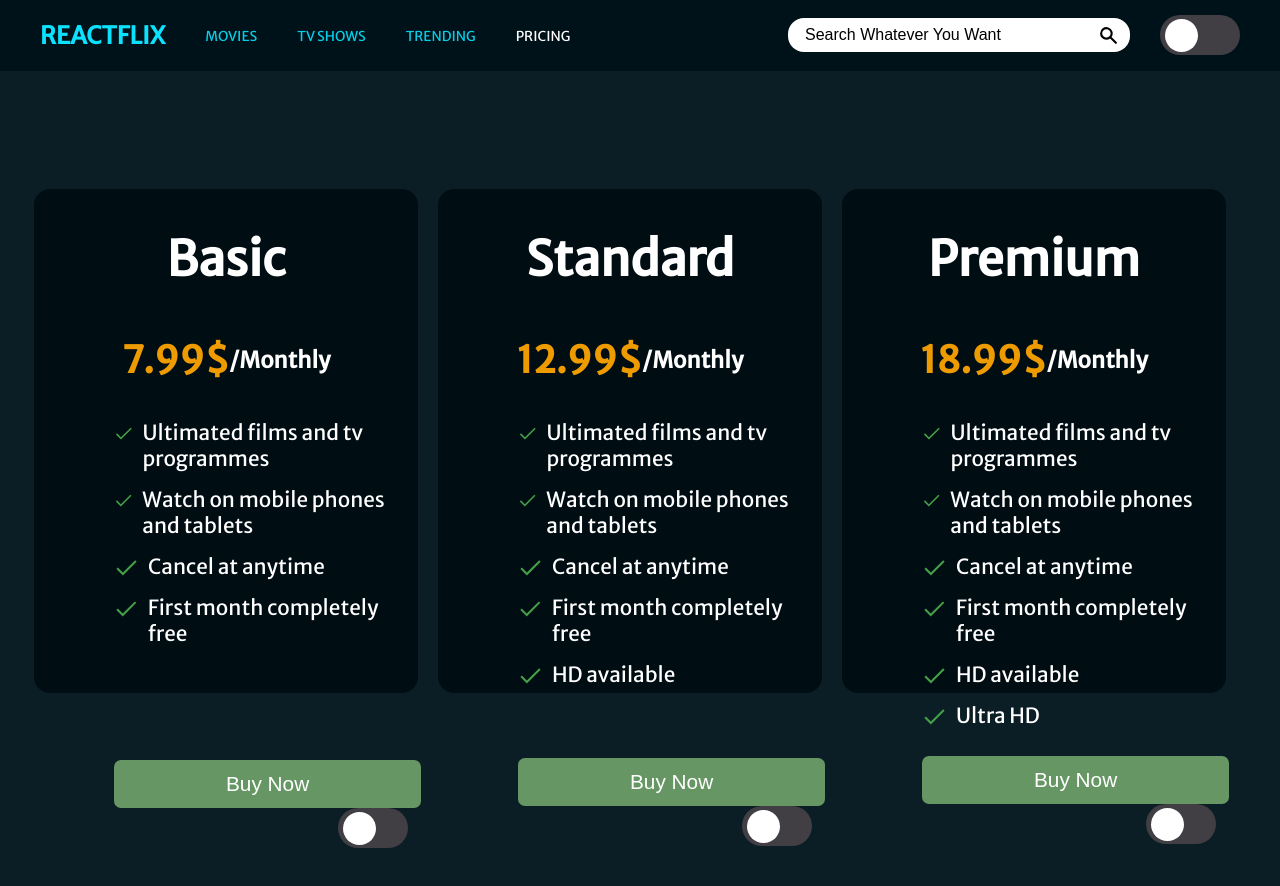
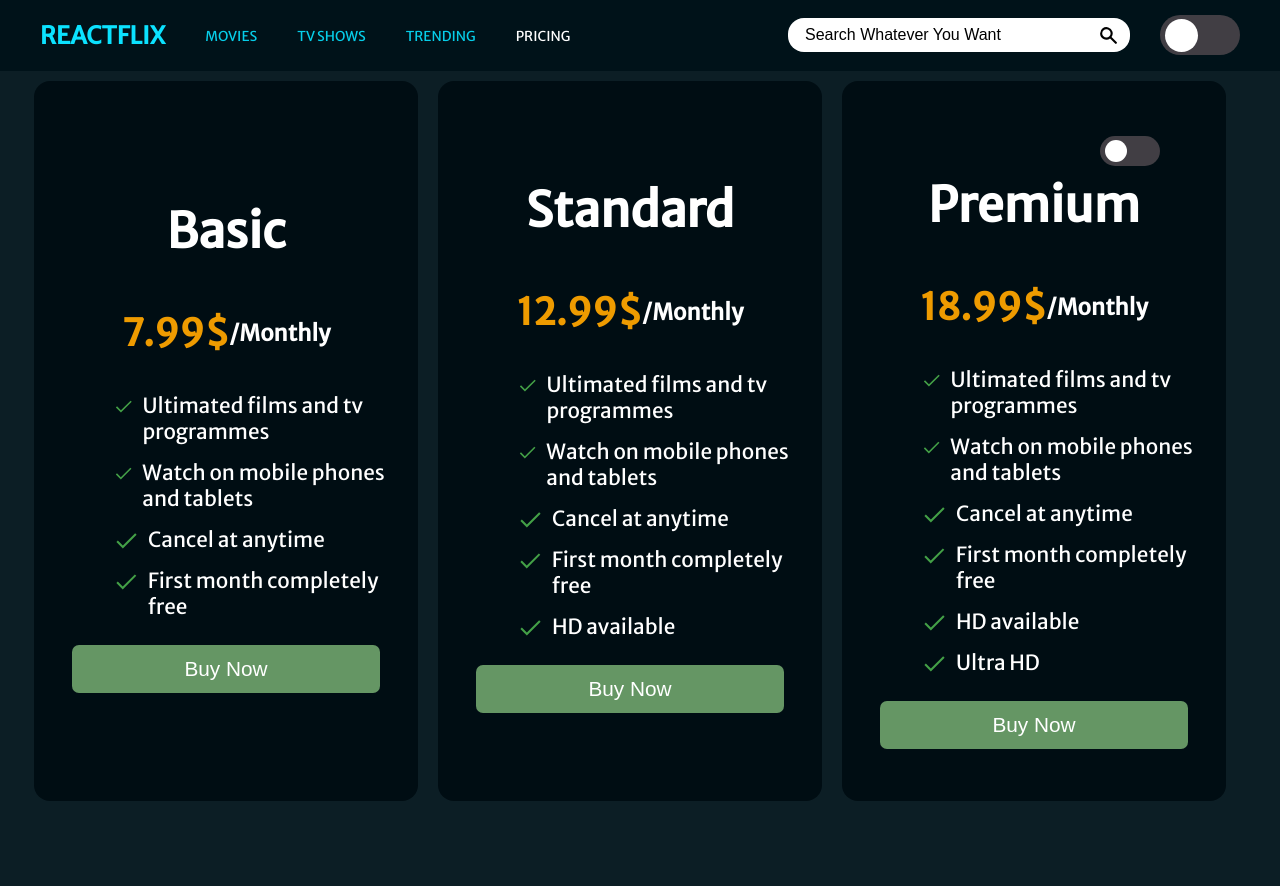
Before and after one commit to payalw21/movie-app, a React (Create React App) app: page /pricing in a window 1280 px wide. Shown: the top 886 px of the page. Built offline with nearby package versions, Linux system fonts and the light colour scheme.

Commit message:
CSS changes

```diff
--- a/src/components/Pricing.jsx
+++ b/src/components/Pricing.jsx
@@ -25,6 +25,7 @@ function Pricing({ toggle }) {
               <h3>{basicCost}$</h3>
               <h4 id="MonthlyYearly">{toggleBasic ? "/Monthly" : "/Yearly"}</h4>
             </div>
+            <div preminum-features>
               <span>
                 <FcCheckmark fontSize={25} id="checkmark" />
                 Ultimated films and tv programmes
@@ -41,8 +42,10 @@ function Pricing({ toggle }) {
                 <FcCheckmark fontSize={25} id="checkmark" />
                 First month completely free
               </span>
-            <button id="button1">Buy Now</button>
-            <div id="darktheme">
+            </div>
+
+            <button class="btn">Buy Now</button>
+            {/* <div id="darktheme">
               <div
                 className="Pricing-yearly-darktheme"
                 onClick={() => {
@@ -62,10 +65,10 @@ function Pricing({ toggle }) {
                   }
                 ></div>
               </div>
-            </div>
+            </div> */}
           </div>
 
-          <div className={toggle ? "Pricing-option2" : "light-Theme2"}>
+          <div className={toggle ? "Pricing-option1" : "light-Theme1"}>
             <h2>Standard</h2>
             <div className="Price">
               <h3>{standardCost}$</h3>
@@ -73,6 +76,7 @@ function Pricing({ toggle }) {
                 {toggleStandard ? "/Monthly" : "/Yearly"}
               </h4>
             </div>
+            <div preminum-features>
               <span>
                 <FcCheckmark fontSize={25} id="checkmark" />
                 Ultimated films and tv programmes
@@ -93,8 +97,10 @@ function Pricing({ toggle }) {
                 <FcCheckmark fontSize={25} id="checkmark" />
                 HD available
               </span>
-            <button id="button2">Buy Now</button>
-            <div id="darktheme">
+            </div>
+
+            <button className="btn">Buy Now</button>
+            {/* <div id="darktheme">
               <div
                 className="Pricing-yearly-darktheme"
                 onClick={() => {
@@ -114,10 +120,31 @@ function Pricing({ toggle }) {
                   }
                 ></div>
               </div>
+            </div> */}
+          </div>
+
+          <div className={toggle ? "Pricing-option1" : "light-Theme1"}>
+            <div id="darktheme">
+              <div
+                className="Pricing-yearly-darktheme"
+                onClick={() => {
+                  setTogglePremium(!togglePremium);
+                  if (togglePremium) {
+                    setPremiumCost("180");
+                  } else {
+                    setPremiumCost("18.99");
+                  }
+                }}
+              >
+                <div
+                  className={
+                    togglePremium
+                      ? "Pricing-monthly-darktheme"
+                      : "Pricing-monthly-light"
+                  }
+                ></div>
               </div>
             </div>
-
-          <div className={toggle ? "Pricing-option3" : "light-Theme3"}>
             <h2>Premium</h2>
             <div className="Price">
               <h3>{premiumCost}$</h3>
@@ -125,6 +152,7 @@ function Pricing({ toggle }) {
                 {togglePremium ? "/Monthly" : "/Yearly"}
               </h4>
             </div>
+            <div className="preminum-features">
               <span>
                 <FcCheckmark fontSize={25} id="checkmark" />
                 Ultimated films and tv programmes
@@ -149,28 +177,9 @@ function Pricing({ toggle }) {
                 <FcCheckmark fontSize={25} id="checkmark" />
                 Ultra HD
               </span>
-            <button id="button3">Buy Now</button>
-            <div id="darktheme">
-              <div
-                className="Pricing-yearly-darktheme"
-                onClick={() => {
-                  setTogglePremium(!togglePremium);
-                  if (togglePremium) {
-                    setPremiumCost("180");
-                  } else {
-                    setPremiumCost("18.99");
-                  }
-                }}
-              >
-                <div
-                  className={
-                    togglePremium
-                      ? "Pricing-monthly-darktheme"
-                      : "Pricing-monthly-light"
-                  }
-                ></div>
             </div>
-            </div>
+
+            <button className="btn">Buy Now</button>
           </div>
         </div>
       </div>
--- a/src/styles/Pricing.css
+++ b/src/styles/Pricing.css
@@ -28,19 +28,27 @@
 .Pricing-option2,
 .Pricing-option3 {
   width: 30vw;
-  height: 63vh;
+  height: 90vh;
   background-color: #000d13;
   margin-right: 20px;
   border-radius: 16px;
+  display: flex;
+  flex-direction: column;
+  justify-content: center;
+  align-items: center;
 }
 .light-Theme1,
 .light-Theme2,
 .light-Theme3 {
   width: 30vw;
-  height: 63vh;
+  height: 90vh;
   background-color: #29534e;
   margin-right: 20px;
   border-radius: 16px;
+  display: flex;
+  flex-direction: column;
+  justify-content: center;
+  align-items: center;
 }
 .Pricing-option1 h3,
 .Pricing-option2 h3,
@@ -109,27 +117,21 @@
 button {
   width: 80%;
   height: 6vh;
-  margin-left: 80px;
+  /* margin-left: 80px; */
   border: none;
   border-radius: 7px;
   background-color: #659664;
   color: #fff;
   font-size: 1.3rem;
   cursor: pointer;
+  margin-bottom: 28px;
+  margin-top: 10px;
 }
 button:hover {
   background-color: #588157;
   transition: 0.4s;
 }
-#button1 {
-  margin-top: 98px;
-}
-#button2 {
-  margin-top: 55px;
-}
-#button3 {
-  margin-top: 12px;
-}
+
 #darktheme {
   display: flex;
   justify-content: flex-end;
@@ -137,19 +139,21 @@ button:hover {
 .Pricing-yearly-darktheme {
   position: relative;
   margin-left: 250px;
-  width: 70px;
-  height: 40px;
+  width: 60px;
+  height: 30px;
   border-radius: 20px;
   background-color: #413e44;
   margin-right: 10px;
+  top: 31px;
+  right: 24px;
 }
 .Pricing-monthly-darktheme {
   position: relative;
   left: 5px;
   top: 4px;
   background-color: #fff;
-  width: 33px;
-  height: 33px;
+  width: 22px;
+  height: 22px;
   border-radius: 50%;
   transition: 0.6s;
 }
```
Lines whose indentation alone changed are shown as unchanged.
